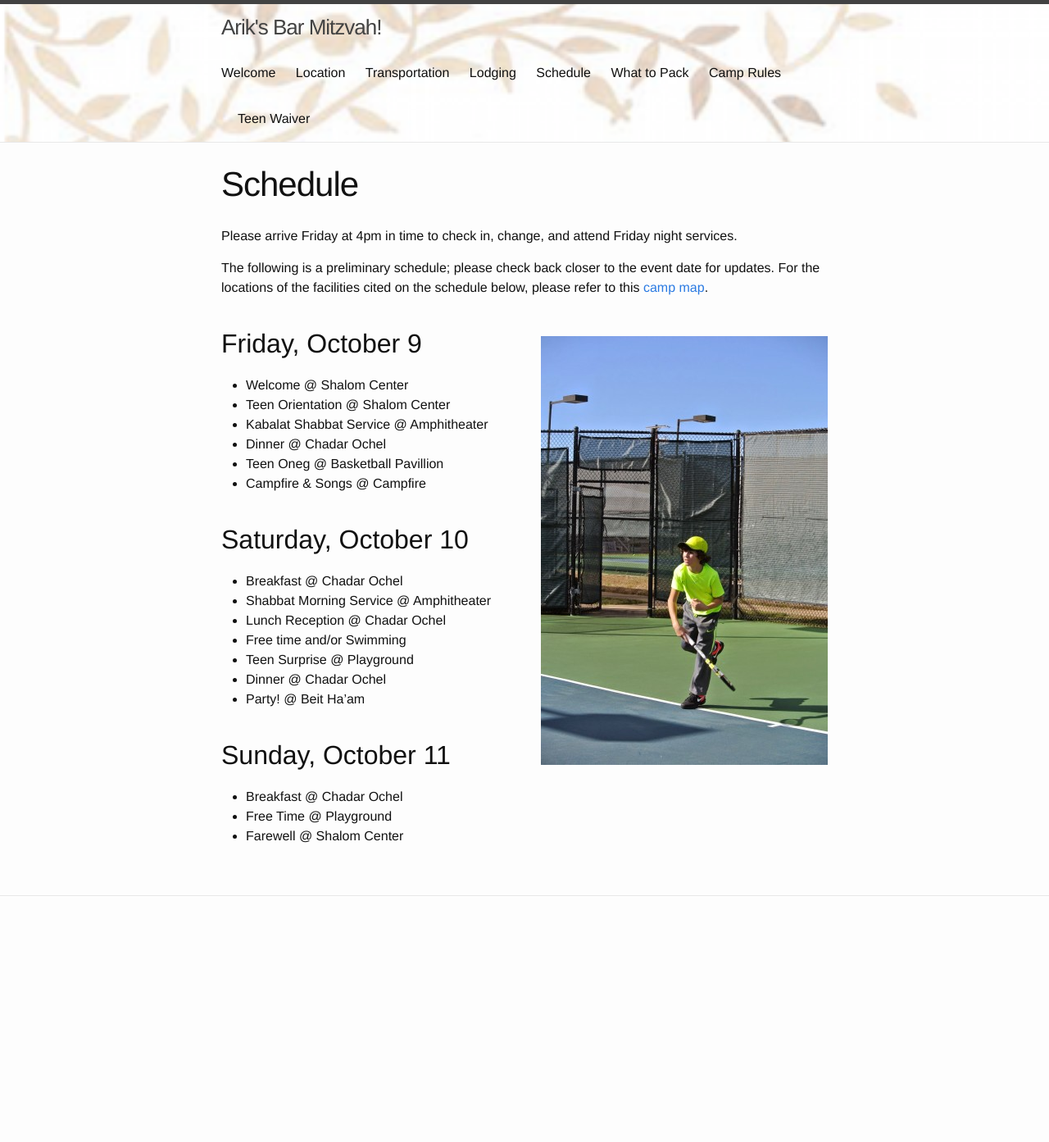
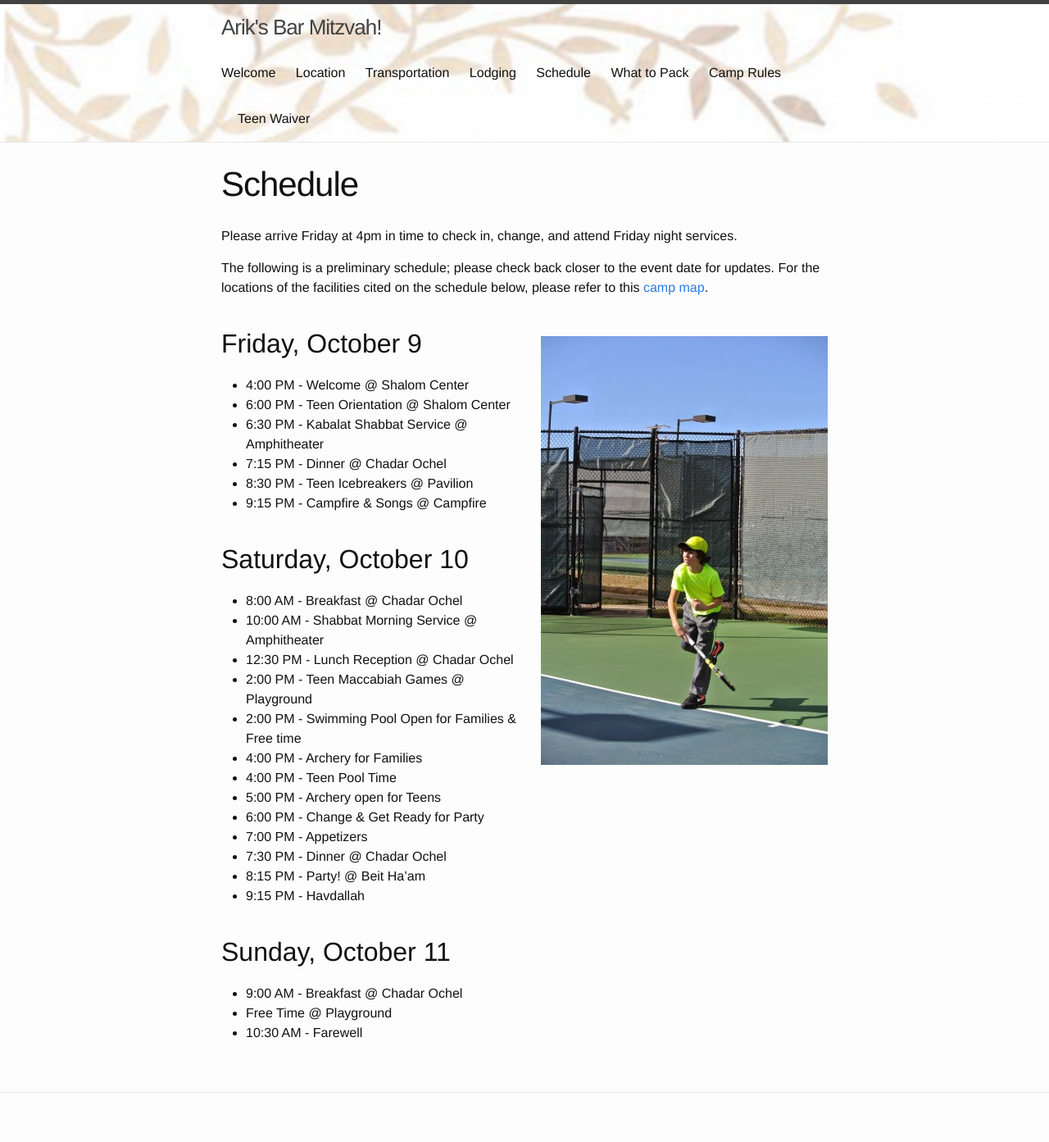
Before and after one commit to eitansuez/arik, a Jekyll site: the page built from schedule.md, in a window 1280 px wide. Shown: the whole page at 82% size. Built offline with Jekyll 4.4.1, drawn with Linux system fonts in a browser that asks for light colours; before the commit the page ends 1153 px from its top, so only the background shows below that.

Commit message:
added times to schedule

```diff
--- a/schedule.md
+++ b/schedule.md
@@ -13,25 +13,31 @@ The following is a preliminary schedule;  please check back closer to the event
 
 ## Friday, October 9
 
-* Welcome @ Shalom Center
-* Teen Orientation @ Shalom Center
-* Kabalat Shabbat Service @ Amphitheater
-* Dinner @ Chadar Ochel
-* Teen Oneg @ Basketball Pavillion
-* Campfire & Songs @ Campfire
+* 4:00 PM - Welcome @ Shalom Center
+* 6:00 PM - Teen Orientation @ Shalom Center
+* 6:30 PM - Kabalat Shabbat Service @ Amphitheater
+* 7:15 PM - Dinner @ Chadar Ochel
+* 8:30 PM - Teen Icebreakers @ Pavilion
+* 9:15 PM - Campfire & Songs @ Campfire
 
 ## Saturday, October 10
 
-* Breakfast @ Chadar Ochel
-* Shabbat Morning Service @ Amphitheater
-* Lunch Reception @ Chadar Ochel
-* Free time and/or Swimming
-* Teen Surprise @ Playground
-* Dinner @ Chadar Ochel
-* Party! @ Beit Ha'am
+*  8:00 AM - Breakfast @ Chadar Ochel
+* 10:00 AM - Shabbat Morning Service @ Amphitheater
+* 12:30 PM - Lunch Reception @ Chadar Ochel
+*  2:00 PM - Teen Maccabiah Games @ Playground
+*  2:00 PM - Swimming Pool Open for Families & Free time
+*  4:00 PM - Archery for Families
+*  4:00 PM - Teen Pool Time
+*  5:00 PM - Archery open for Teens
+*  6:00 PM - Change & Get Ready for Party
+*  7:00 PM - Appetizers
+*  7:30 PM - Dinner @ Chadar Ochel
+*  8:15 PM - Party! @ Beit Ha'am
+*  9:15 PM - Havdallah
 
 ## Sunday, October 11
 
-* Breakfast @ Chadar Ochel
-* Free Time @ Playground
-* Farewell @ Shalom Center
+*  9:00 AM - Breakfast @ Chadar Ochel
+*  Free Time @ Playground
+* 10:30 AM - Farewell
```
